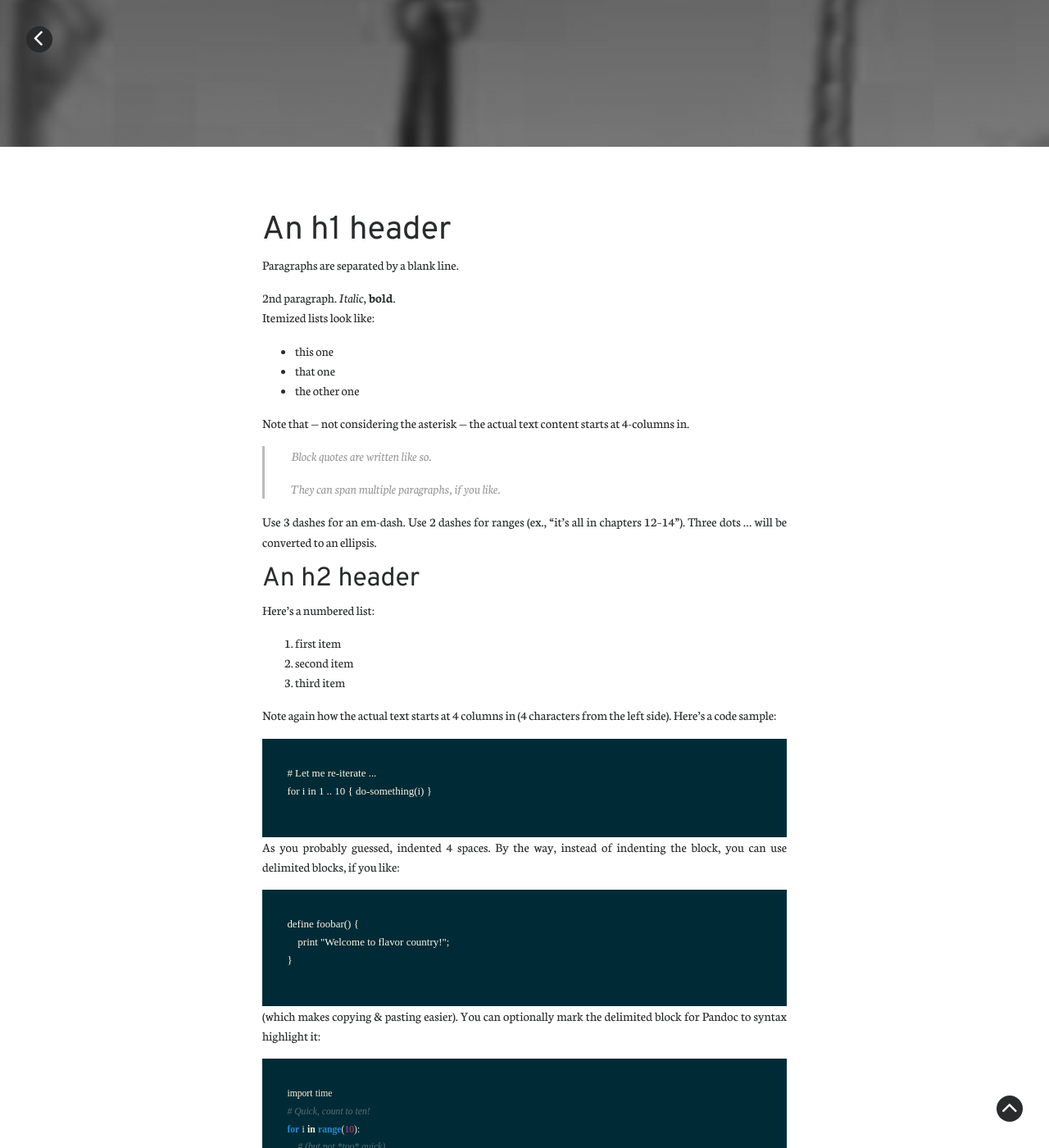
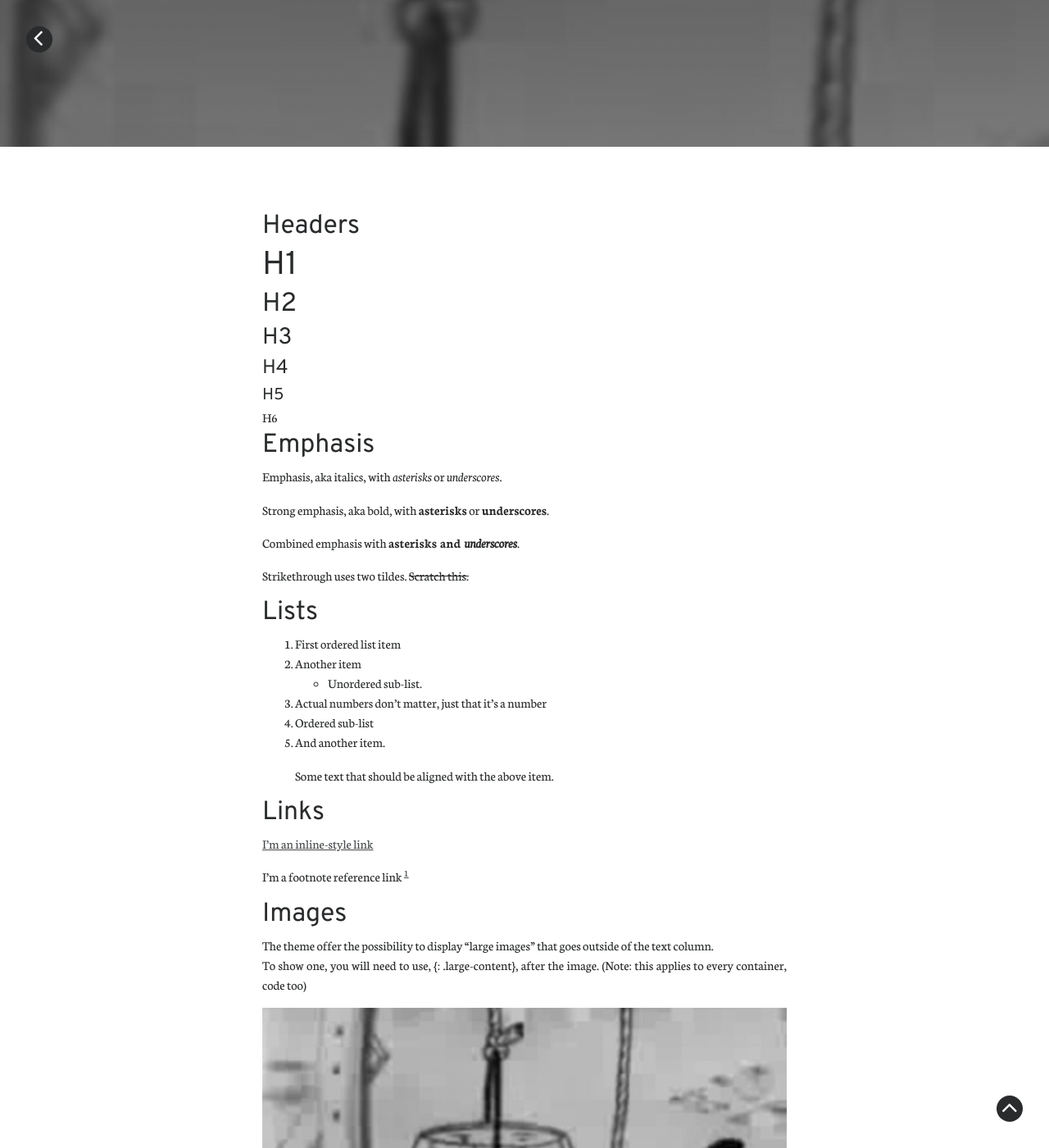
Before and after one commit to Bindless-Chicken/Oswald, a Jekyll site: the page built from _posts/2017-02-18-features.md, in a window 1280 px wide and 1400 px high, scrolled down 461 px. Shown: the whole window at 82% size. Built offline with Jekyll 4.4.1, drawn with Linux system fonts in a browser that asks for light colours; some web fonts are replaced; formulas are drawn with MathJax 3; some of the changed text lies outside the part shown.

Commit message:
Update feature page

````diff
--- a/_posts/2017-02-18-features.md
+++ b/_posts/2017-02-18-features.md
@@ -10,137 +10,92 @@ feature:
 mathjax: yes
 ---
 
-An h1 header
-============
+## Headers
 
-Paragraphs are separated by a blank line.
-
-2nd paragraph. *Italic*, **bold**.
-Itemized lists look like:
-
-  * this one
-  * that one
-  * the other one
-
-Note that --- not considering the asterisk --- the actual text
-content starts at 4-columns in.
-
-> Block quotes are
-> written like so.
->
-> They can span multiple paragraphs,
-> if you like.
-
-Use 3 dashes for an em-dash. Use 2 dashes for ranges (ex., "it's all
-in chapters 12--14"). Three dots ... will be converted to an ellipsis.
+# H1
+## H2
+### H3
+#### H4
+##### H5
+###### H6
 
 
+## Emphasis
 
-An h2 header
-------------
+Emphasis, aka italics, with *asterisks* or _underscores_.
 
-Here's a numbered list:
+Strong emphasis, aka bold, with **asterisks** or __underscores__.
 
- 1. first item
- 2. second item
- 3. third item
+Combined emphasis with **asterisks and _underscores_**.
 
-Note again how the actual text starts at 4 columns in (4 characters
-from the left side). Here's a code sample:
-
-    # Let me re-iterate ...
-    for i in 1 .. 10 { do-something(i) }
-
-As you probably guessed, indented 4 spaces. By the way, instead of
-indenting the block, you can use delimited blocks, if you like:
-
-~~~
-define foobar() {
-    print "Welcome to flavor country!";
-}
-~~~
-
-(which makes copying & pasting easier). You can optionally mark the
-delimited block for Pandoc to syntax highlight it:
-
-~~~python
-import time
-# Quick, count to ten!
-for i in range(10):
-    # (but not *too* quick)
-    time.sleep(0.5)
-    print i
-~~~
+Strikethrough uses two tildes. ~~Scratch this.~~
 
 
+## Lists
 
-### An h3 header ###
+1. First ordered list item
+2. Another item
+  * Unordered sub-list.
+1. Actual numbers don't matter, just that it's a number
+  1. Ordered sub-list
+4. And another item.
 
-Now a nested list:
+   Some text that should be aligned with the above item.
 
- 1. First, get these ingredients:
 
-      * carrots
-      * celery
-      * lentils
+## Links
 
- 2. Boil some water.
+[I'm an inline-style link](https://www.google.com)
 
- 3. Dump everything in the pot and follow
-    this algorithm:
-
-        find wooden spoon
-        uncover pot
-        stir
-        cover pot
-        balance wooden spoon precariously on pot handle
-        wait 10 minutes
-        goto first step (or shut off burner when done)
-
-    Do not bump wooden spoon or it will fall.
-
-Notice again how text always lines up on 4-space indents (including
-that last line which continues item 3 above). Here's a link to [a
-website](http://foo.bar). Here's a link to a [local
-doc](local-doc.html). Here's a footnote [^1].
+I'm a footnote reference link [^1]
 
 [^1]: Footnote text goes here.
 
-A horizontal rule follows.
 
-***
+## Images
 
-
-Again, text is indented 4 spaces. (Alternately, put blank lines in
-between each of the above definition list lines to spread things
-out more.)
-
-Here's a "line block":
-
-| Line one
-|   Line too
-| Line tree
-
-and images can be specified like so:
+The theme offer the possibility to display "large images" that goes outside of the text column.
+To show one, you will need to use, {: .large-content}, after the image. (Note: this applies to every container, code too)
 
 ![One](../assets/content/features.jpg 'Normal image')
-
 
 ![Two](../assets/content/features.jpg 'Large image')
 {: .large-content}
 
-Inline math equations go in like so: \\( \omega = d\phi / dt \\). Display
-math should get its own line and be put in in double-dollarsigns:
 
-$$I = \int \rho R^{2} dV$$
+## Code and Syntax Highlighting
 
-$$\begin{eqnarray}
-y &=& x^4 + 4      \nonumber \\
-&=& (x^2+2)^2 -4x^2 \nonumber \\
-&\le&(x^2+2)^2    \nonumber
-\end{eqnarray}$$
+```python
+s = "Python syntax highlighting"
+print s
+```
 
-And note that you can backslash-escape any punctuation characters
-which you wish to be displayed literally, ex.: \*bar\*, etc.
+```
+No language indicated, so no syntax highlighting.
+But let's throw in a <b>tag</b>.
+```
 
-Done.
+```javascript
+var s = "JavaScript syntax highlighting";
+alert(s);
+```
+{: .large-content}
+
+
+## Blockquotes
+
+> Blockquotes are very handy in email to emulate reply text.
+> This line is part of the same quote.
+
+Quote break.
+
+> This is a very long line that will still be quoted properly when it wraps. Oh boy let's keep writing to make sure this is long enough to actually wrap for everyone. Oh, you can *put* **Markdown** into a blockquote.
+
+
+## Mathematics
+
+This theme supports mathjax syntax. To activate it add 'mathjax: yes' to your post header and specify your equations.
+
+$$ \left( \sum_{k=1}^n a_k b_k \right)^2 \leq \left( \sum_{k=1}^n a_k^2 \right) \left( \sum_{k=1}^n b_k^2 \right) $$
+
+Or even inline! \\( \omega = d\phi / dt \\)
````
